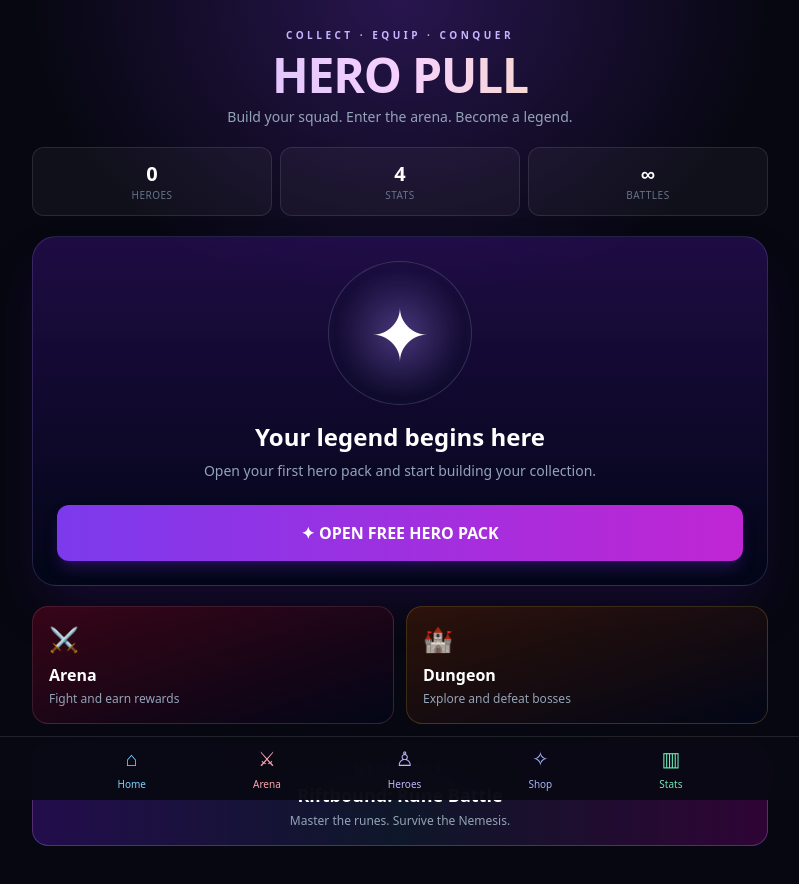
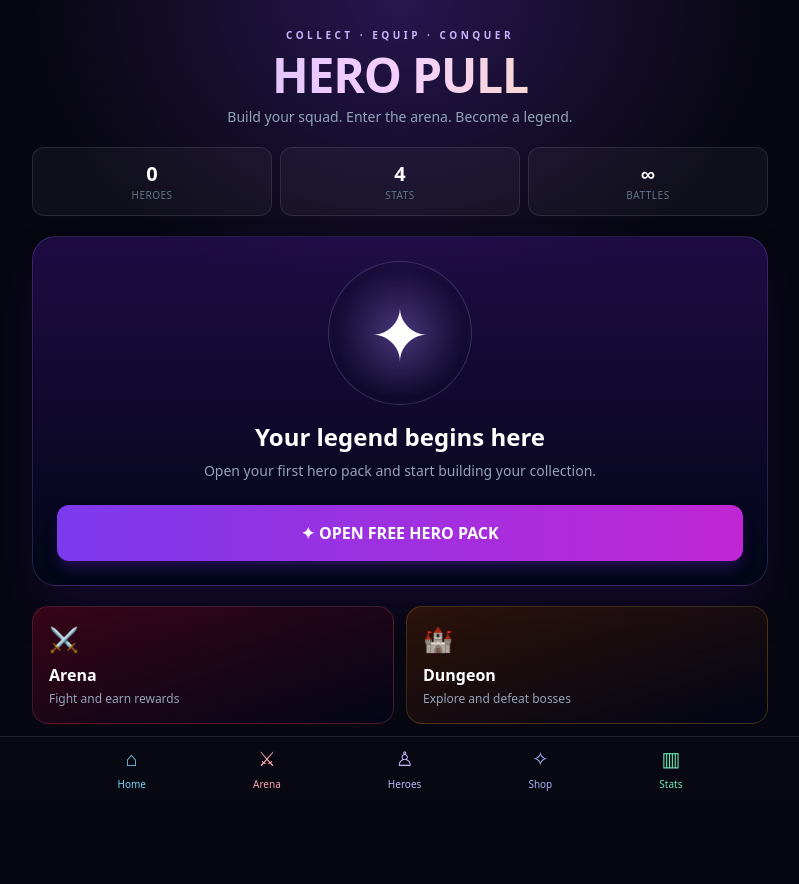
Before and after one commit to Mukedlii/hero-pull, a Next.js app: page / in a window 1280 px wide. Shown: the top 884 px of the page, without its empty margins (240-1039 px from the left). Built offline with nearby package versions, Linux system fonts and the light colour scheme.

Commit message:
Remove separate Rift entry from home

```diff
--- a/components/HeroPull.tsx
+++ b/components/HeroPull.tsx
@@ -152,9 +152,7 @@ export default function HeroPull() {
           <div className="text-2xl">🏰</div><div className="mt-2 font-black">Dungeon</div><div className="mt-1 text-xs text-slate-400">Explore and defeat bosses</div>
         </a>
       </div>
-      <a href="/rift" className="w-full rounded-2xl border border-violet-400/30 bg-gradient-to-r from-violet-950/70 via-slate-900 to-fuchsia-950/60 p-4 text-center transition hover:border-violet-300/60">
-        <div className="text-xs font-black uppercase tracking-[0.25em] text-violet-300">New mode</div><div className="mt-1 text-lg font-black">Riftbound: Rune Battle</div><div className="mt-1 text-xs text-slate-400">Master the runes. Survive the Nemesis.</div>
-      </a>
+
     </div>
   )
 }
```
